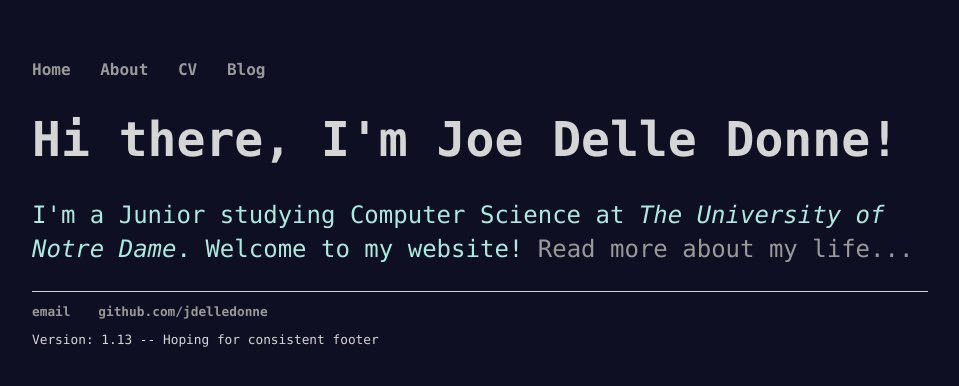
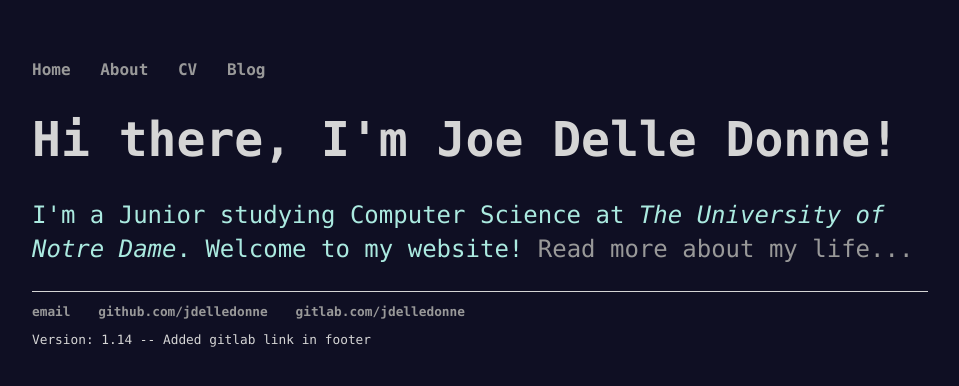
Before and after one commit to jdelledonne/jdelledonne.github.io, a Jekyll site: the page built from index.html, in a window 1280 px wide. Shown: the top 386 px of the page, without its empty margins (160-1119 px from the left). Built offline with Jekyll 4.4.1, drawn with Linux system fonts in a browser that asks for light colours.

Commit message:
Added gitlab link in footer

```diff
--- a/_layouts/default.html
+++ b/_layouts/default.html
@@ -22,9 +22,10 @@
 			<footer>
 	    		<ul>
 	        		<li><a href="mailto:jdelledo@nd.edu">email</a></li>
-	        		<li><a href="https://github.com/jdelledonne">github.com/jdelledonne</a></li>
+					<li><a href="https://github.com/jdelledonne">github.com/jdelledonne</a></li>
+					<li><a href="https://gitlab.com/jdelledonne">gitlab.com/jdelledonne</a></li>
 				</ul>
-				Version: 1.13 -- Hoping for consistent footer
+				Version: 1.14 -- Added gitlab link in footer
 			</footer>
 		</body>
 	</html>
```
